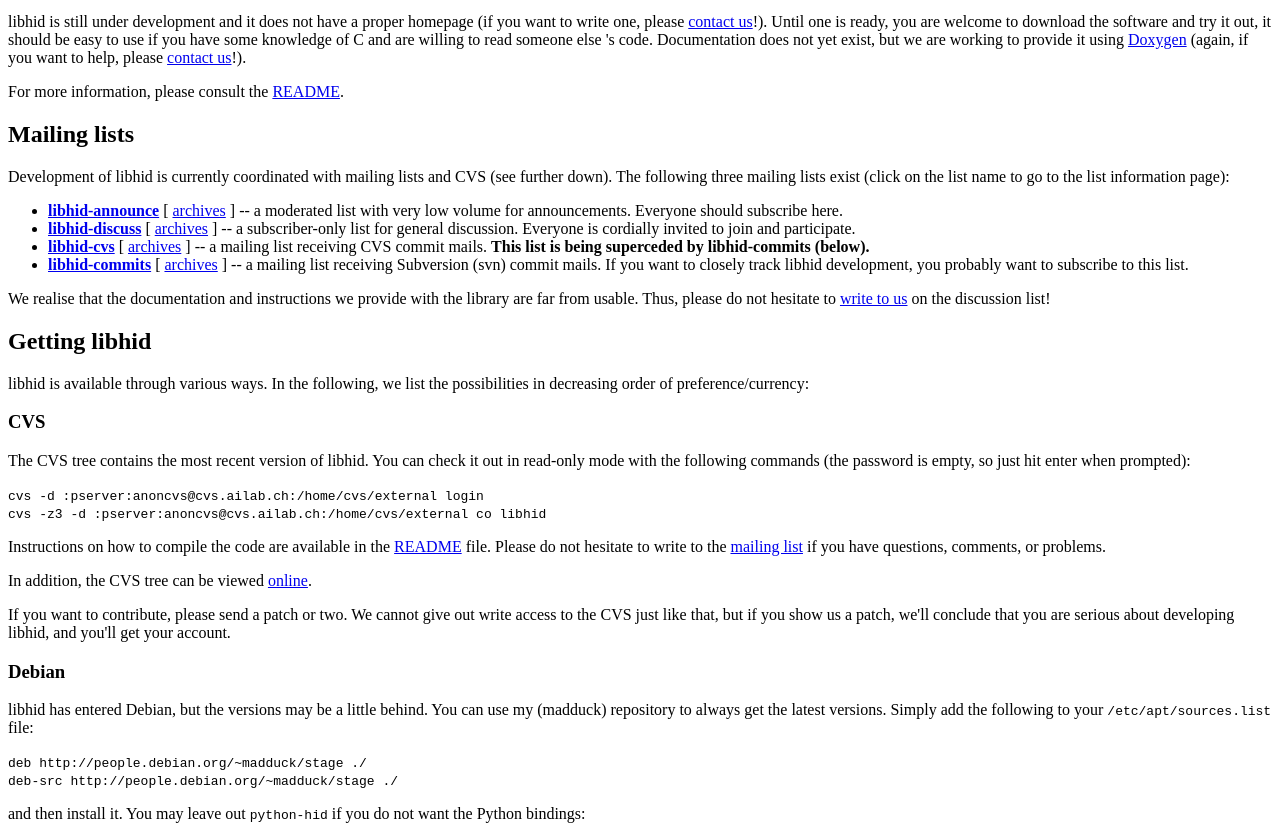
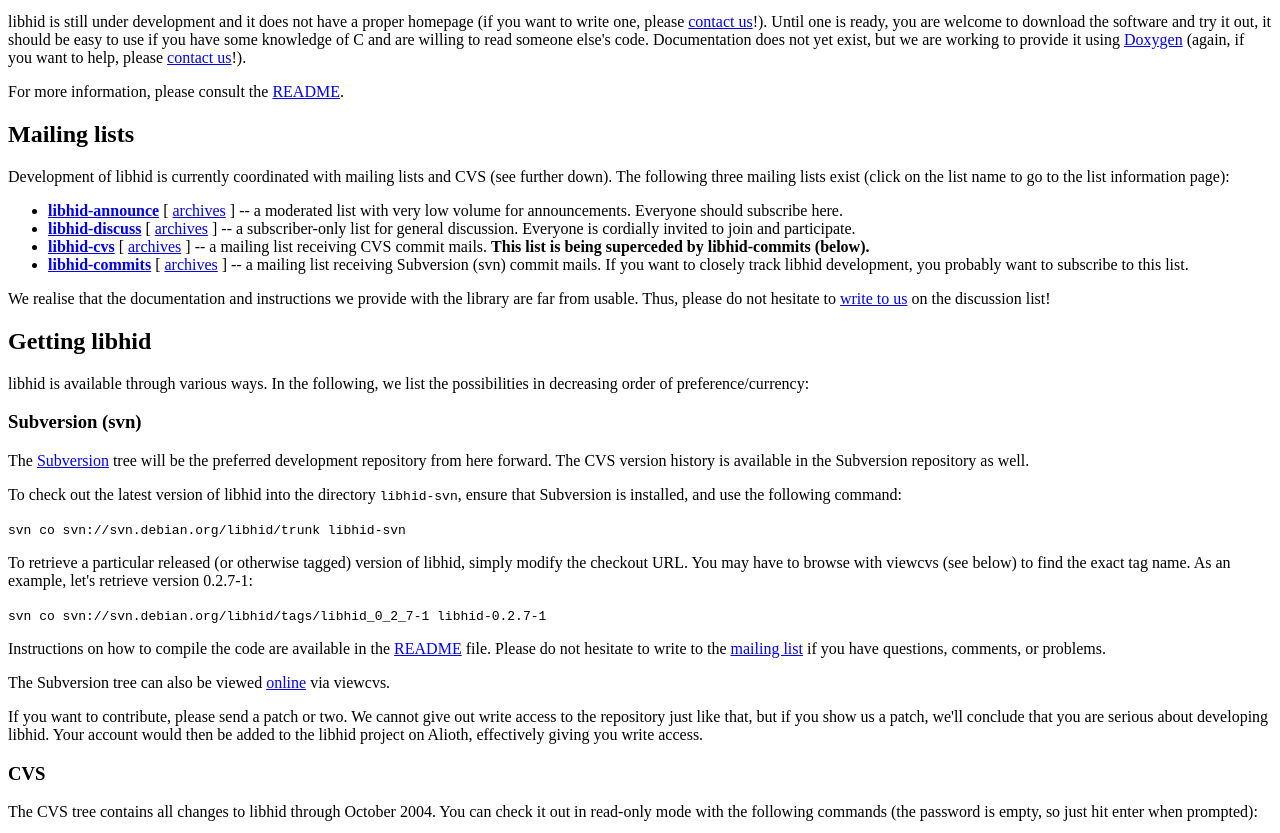
Before and after one commit to chad3814/libhid, a plain HTML site: page doc/www/index.html in a window 1280 px wide. Shown: the part 119-952 px from the top of the page. Drawn offline with Linux system fonts and the light colour scheme.

Commit message:
Added a bit more explanation to Subversion transition info

```diff
--- a/doc/www/index.html
+++ b/doc/www/index.html
@@ -28,7 +28,7 @@ you want to write one, please <a
 href="mailto:libhid-discuss@lists.ailab.ch">contact us</a>!). Until one is
 ready, you are welcome to download the software and try it out, it should be
 easy to use if you have some knowledge of C and are willing to read someone
-else 's code. Documentation does not yet exist, but we are working to provide
+else's code. Documentation does not yet exist, but we are working to provide
 it using <a href="http://www.doxygen.org" target="_blank">Doxygen</a> (again,
 if you want to help, please <a
 href="mailto:libhid-discuss@lists.ailab.ch">contact us</a>!).</p>
@@ -83,15 +83,28 @@ list!</p>
 <p>libhid is available through various ways. In the following, we list the
 possibilities in decreasing order of preference/currency:</p>
 
-<h3>CVS</h3>
+<h3>Subversion (svn)</h3>
 
-<p>The CVS tree contains the most recent version of libhid. You can check it
-out in read-only mode with the following commands (the password is empty, so
-just hit enter when prompted):</p>
+<p>The <a href="http://subversion.tigris.org/" target="_blank">Subversion</a>
+tree will be the preferred development repository from here forward.
+The CVS version history is available in the Subversion repository as
+well.</p>
+
+<p>To check out the latest version of libhid into the directory
+<code>libhid-svn</code>, ensure that Subversion is installed, and use the
+following command:</p>
 
 <code>
-cvs -d :pserver:anoncvs@cvs.ailab.ch:/home/cvs/external login<br />
-cvs -z3 -d :pserver:anoncvs@cvs.ailab.ch:/home/cvs/external co libhid
+svn co svn://svn.debian.org/libhid/trunk libhid-svn
+</code>
+
+<p>To retrieve a particular released (or otherwise tagged) version of
+libhid, simply modify the checkout URL. You may have to browse with
+viewcvs (see below) to find the exact tag name. As an example, let's
+retrieve version 0.2.7-1:</p>
+
+<code>
+svn co svn://svn.debian.org/libhid/tags/libhid_0_2_7-1 libhid-0.2.7-1
 </code>
 
 <p>Instructions on how to compile the code are available in the <a
@@ -99,14 +112,29 @@ href="./README" target="_blank">README</a> file. Please do not hesitate to
 write to the <a href="mailto:libhid-discuss@lists.ailab.ch">mailing list</a>
 if you have questions, comments, or problems.</p>
 
+<p>The Subversion tree can also be viewed <a
+href="http://svn.debian.org/viewcvs/libhid/">online</a> via viewcvs.</p>
+
+<p>If you want to contribute, please send a patch or two. We cannot give out
+write access to the repository just like that, but if you show us a patch,
+we'll conclude that you are serious about developing libhid. Your
+account would then be added to the libhid project on Alioth, effectively
+giving you write access.</p>
+
+<h3>CVS</h3>
+
+<p>The CVS tree contains all changes to libhid through October 2004. You can
+check it out in read-only mode with the following commands (the password is
+empty, so just hit enter when prompted):</p>
+
+<code>
+cvs -d :pserver:anoncvs@cvs.ailab.ch:/home/cvs/external login<br />
+cvs -z3 -d :pserver:anoncvs@cvs.ailab.ch:/home/cvs/external co libhid
+</code>
+
 <p>In addition, the CVS tree can be viewed <a
 href="http://cvs.ailab.ch/cgi-bin/viewcvs.cgi/libhid/"
 target="_blank">online</a>.</p>
-
-<p>If you want to contribute, please send a patch or two. We cannot give out
-write access to the CVS just like that, but if you show us a patch, we'll
-conclude that you are serious about developing libhid, and you'll get your
-account.</p>
 
 <h3>Debian</h3>
 
```
